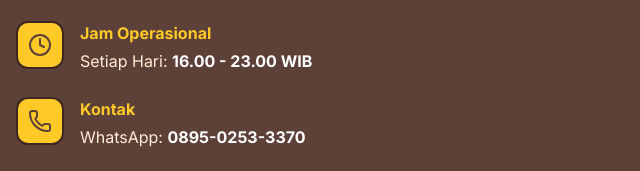
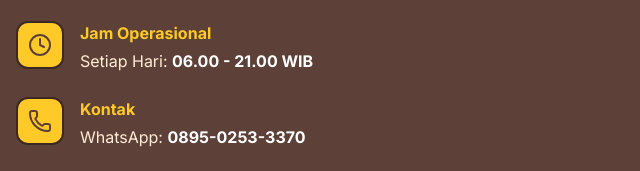
Before and after one commit to whoalastar/angkringanshandika, a plain HTML site: page index.html in a window 1280 px wide. Shown: the part 2769-2940 px from the top of the page, 0-640 px from the left. Drawn offline with nearby package versions, Linux system fonts and the light colour scheme.

Commit message:
Update index.html

```diff
--- a/index.html
+++ b/index.html
@@ -675,7 +675,7 @@
                             </div>
                             <div>
                                 <h4 class="font-bold text-angkringan-accent mb-1">Jam Operasional</h4>
-                                <p class="text-orange-100">Setiap Hari: <strong class="text-white">16.00 - 23.00
+                                <p class="text-orange-100">Setiap Hari: <strong class="text-white">06.00 - 21.00
                                         WIB</strong></p>
                             </div>
                         </div>
```
